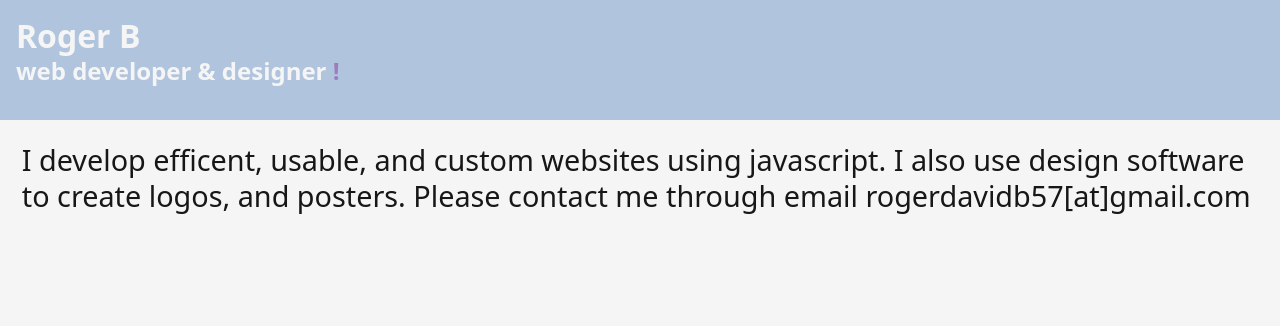
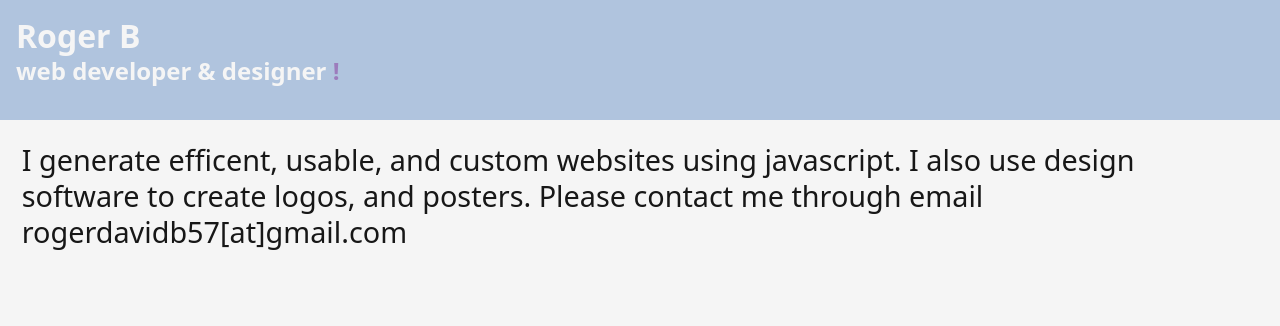
Before and after one commit to rogerb5/website, a plain HTML site: page index.html in a window 1280 px wide. Shown: the top 326 px of the page. Drawn offline with Linux system fonts and the light colour scheme.

Commit message:
Update index.html

```diff
--- a/index.html
+++ b/index.html
@@ -18,7 +18,7 @@
 
     <section class="about">
         <p class="p-text">
-            I develop efficent, usable, and custom websites using javascript. I also
+            I generate efficent, usable, and custom websites using javascript. I also
             use design software to create logos, and posters. Please contact me through email
             rogerdavidb57[at]gmail.com
         </p>
```
